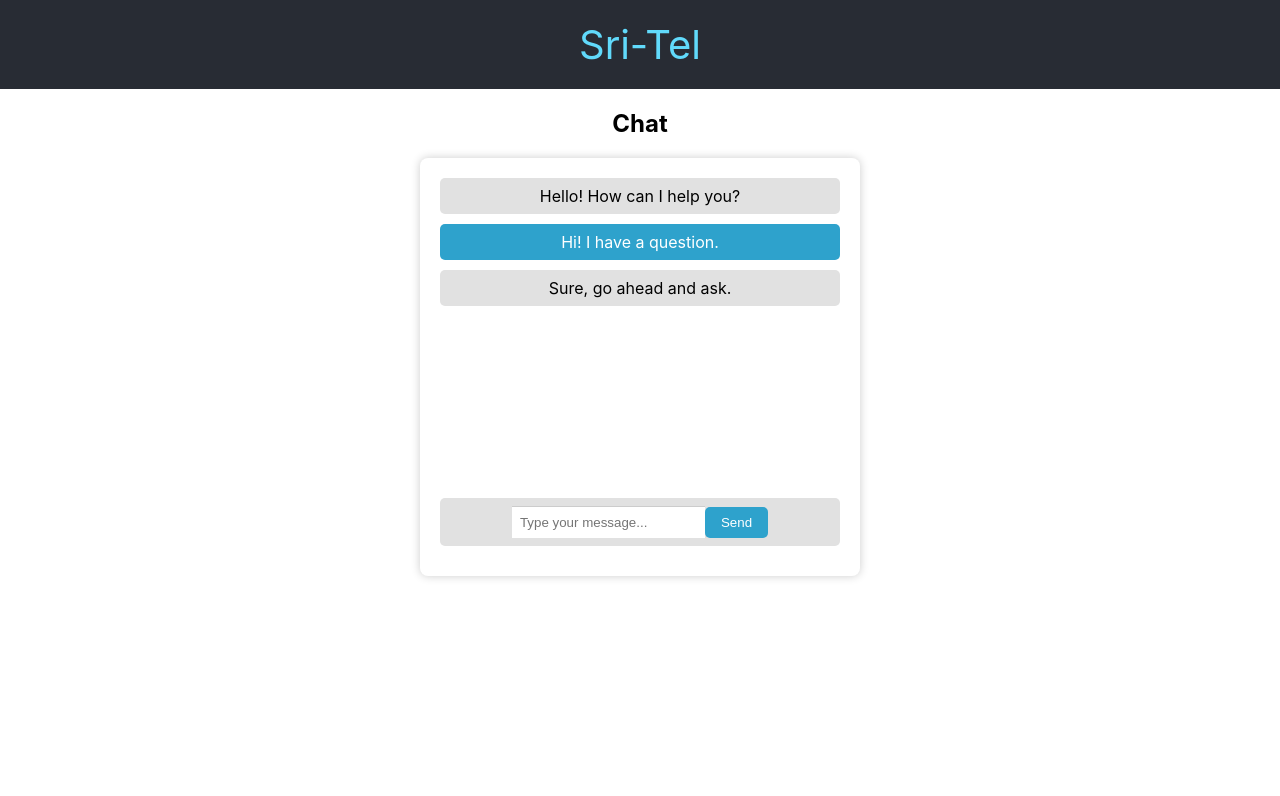
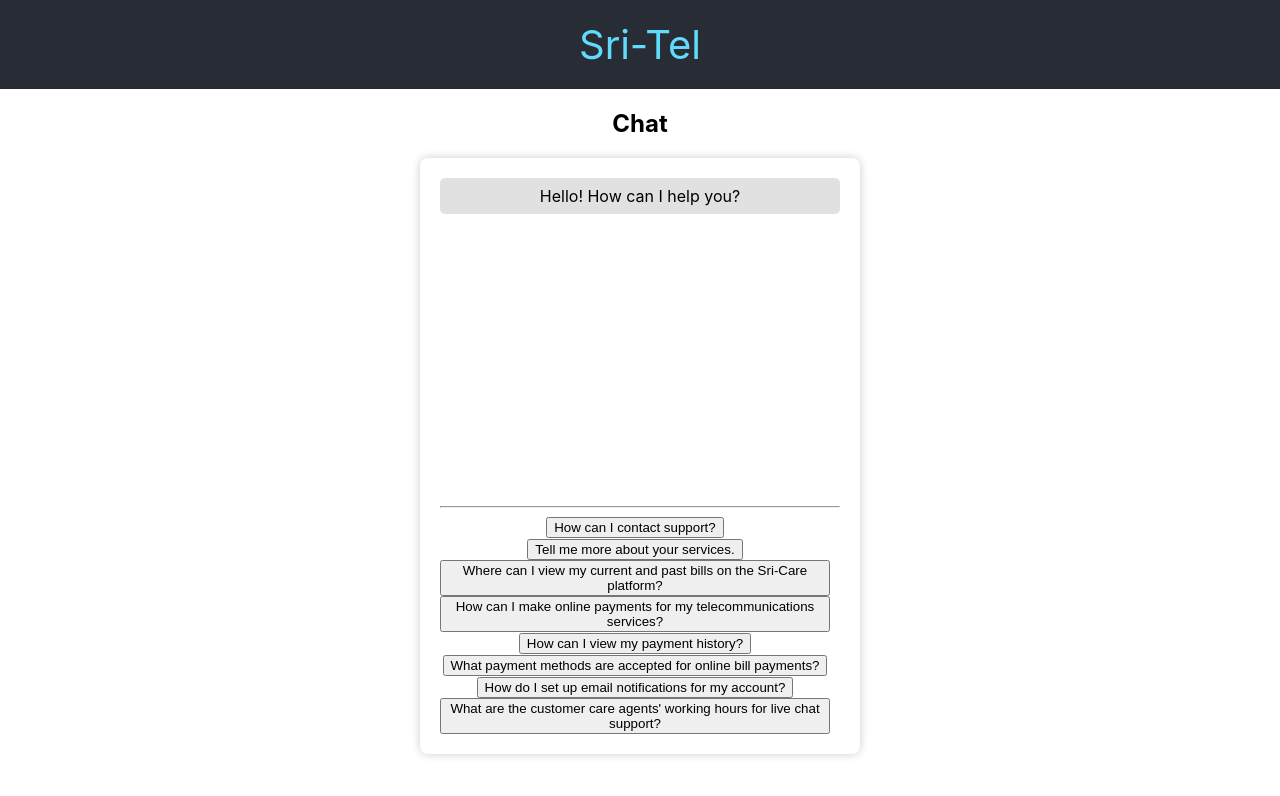
Before and after one commit to pasindufernando1/Sri-Tel, a React (Create React App) app in the folder client/: page /chat in a window 1280 px wide. Shown: the top 796 px of the page. Built offline with nearby package versions, Linux system fonts and the light colour scheme.

Commit message:
updated chat service

```diff
--- a/client/src/components/chat.js
+++ b/client/src/components/chat.js
@@ -1,24 +1,53 @@
-import React from 'react';
+import React, { useState } from 'react';
 import '../styles/style.css';
 
-function chat() {
+function Chat() {
+    const defaultQuestions = [
+        "How can I contact support?",
+        "Tell me more about your services.",
+        "Where can I view my current and past bills on the Sri-Care platform?",
+        "How can I make online payments for my telecommunications services?",
+        "How can I view my payment history?",
+        "What payment methods are accepted for online bill payments?",
+        "How do I set up email notifications for my account?",
+        "What are the customer care agents' working hours for live chat support?"
+    ];
+
+    const [chatMessages, setChatMessages] = useState([
+        { text: "Hello! How can I help you?", className: "message" },
+    ]);
+
+    const handleQuestionClick = (question) => {
+        setChatMessages([...chatMessages, { text: question, className: "message user" }]);
+    };
+
     return (
         <div>
             <h2>Chat</h2>
             <div className="chat-container">
                 <div className="chat-messages">
-                    <div className="message">Hello! How can I help you?</div>
-                    <div className="message user">Hi! I have a question.</div>
-                    <div className="message">Sure, go ahead and ask.</div>
+                    {chatMessages.map((message, index) => (
+                        <div key={index} className={message.className}>
+                            {message.text}
+                        </div>
+                    ))}
                 </div>
-                <br/>
-                <form className="message">
-                    <input type="text" placeholder="Type your message..."/>
-                    <input type="submit" value="Send"/>
-                </form>
+                <br />
+                <hr/>
+                <div className="default-questions">
+                    {defaultQuestions.map((question, index) => (
+                        <button
+                            key={index}
+                            onClick={() => handleQuestionClick(question)}
+                            className="question-button"
+                        >
+                            {question}
+                        </button>
+                    ))}
+                </div>
             </div>
         </div>
     );
 }
 
-export default chat;
+export default Chat;
--- a/client/src/styles/style.css
+++ b/client/src/styles/style.css
@@ -99,3 +99,7 @@
 .message input[type="submit"]:hover {
     background-color: #2ea2cc;
 }
+
+.default-questions button{
+    margin-right: 10px;
+}
```
